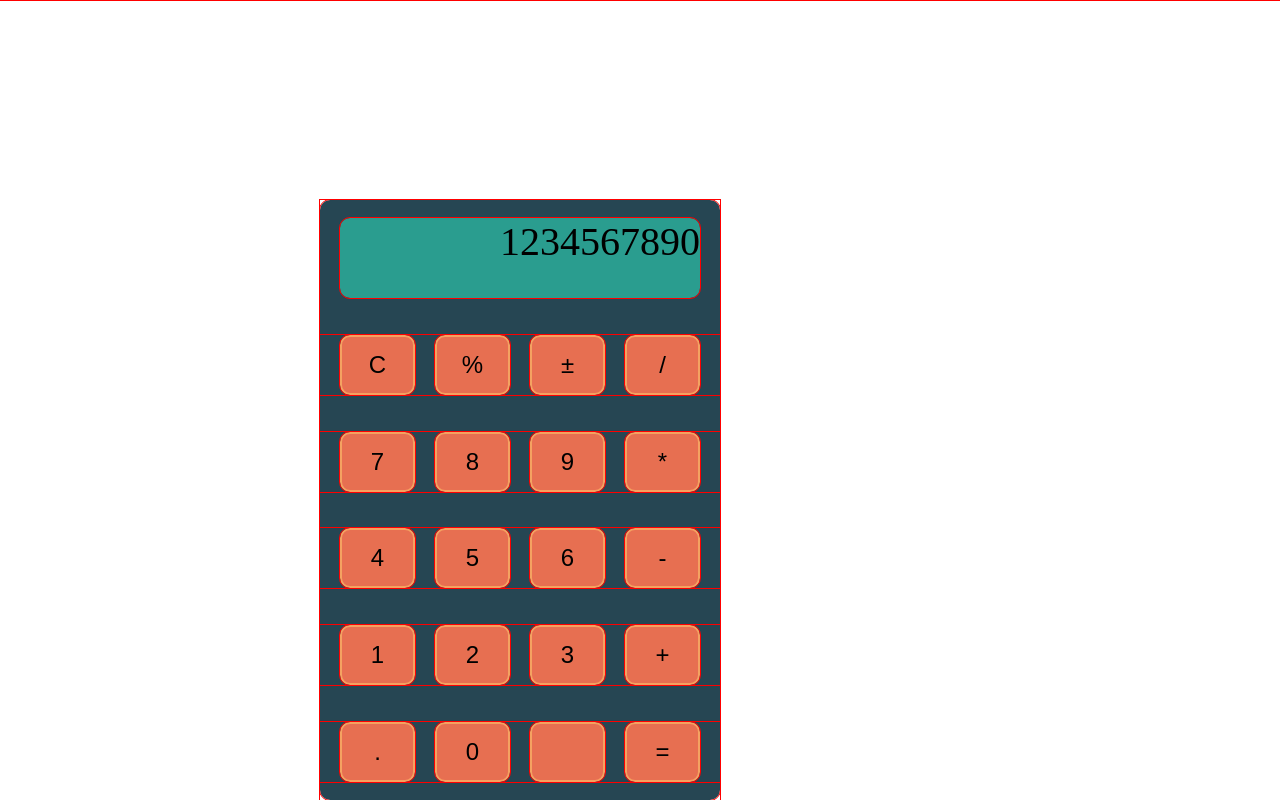
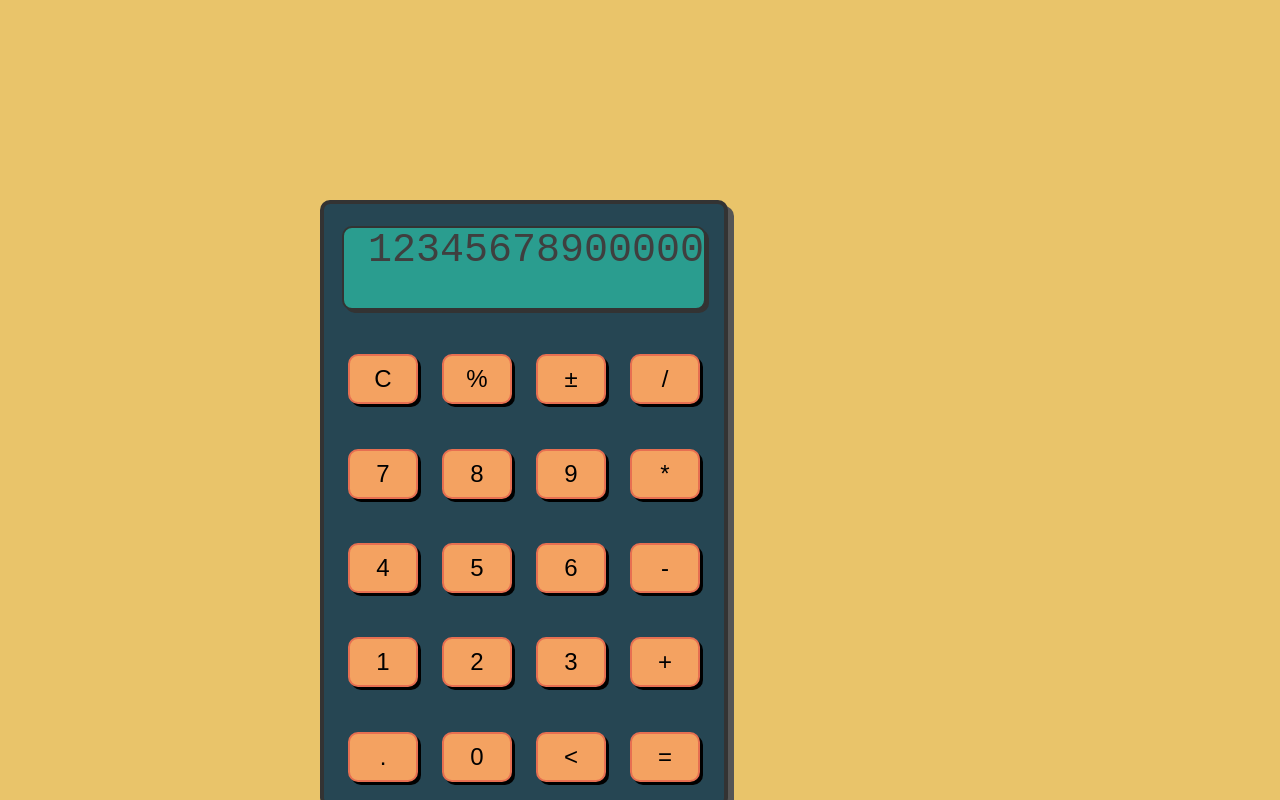
Before and after one commit to boeing-byte/calculator-TOP, a plain HTML site: page index.html in a window 1280 px wide. Drawn offline with Linux system fonts and the light colour scheme.

Commit message:
added some key functionality, just updates the screen currently

```diff
--- a/index.html
+++ b/index.html
@@ -9,36 +9,36 @@
 </head>
 <body>
     <div class="container">
-        <div class="screen">1234567890</div>
+        <div class="screen">12345678900000</div>
         <div class="row 1">
-            <button class="key">C</button>
-            <button class="key">%</button>
-            <button class="key">±</button>
-            <button class="key">/</button>
+            <button class="key clear">C</button>
+            <button class="key op">%</button>
+            <button class="key op">±</button>
+            <button class="key op">/</button>
         </div>
         <div class="row 2">
-            <button class="key">7</button>
-            <button class="key">8</button>
-            <button class="key">9</button>
-            <button class="key">*</button>
+            <button class="key num">7</button>
+            <button class="key num">8</button>
+            <button class="key num">9</button>
+            <button class="key op ">*</button>
         </div>
         <div class="row 3">
-            <button class="key">4</button>
-            <button class="key">5</button>
-            <button class="key">6</button>
-            <button class="key">-</button>
+            <button class="key num">4</button>
+            <button class="key num">5</button>
+            <button class="key num">6</button>
+            <button class="key op">-</button>
         </div>
         <div class="row 4">
-            <button class="key">1</button>
-            <button class="key">2</button>
-            <button class="key">3</button>
-            <button class="key">+</button>
+            <button class="key num">1</button>
+            <button class="key num">2</button>
+            <button class="key num">3</button>
+            <button class="key op">+</button>
         </div>
         <div class="row 5">
-            <button class="key">.</button>
-            <button class="key">0</button>
-            <button class="key"></button>
-            <button class="key">=</button>
+            <button class="key op">.</button>
+            <button class="key num">0</button>
+            <button class="key op"><</button>
+            <button class="key equals">=</button>
         </div>
     </div>
 </body>
--- a/script.js
+++ b/script.js
@@ -3,23 +3,61 @@ let a;
 let b;
 let op;
 
+// string to go onto the screen
+let inputStr = ""
+
+let prevKeyOp;
+
+const screen = document.querySelector(".screen")
+
+// TO DO
+const createInputStr = function(key) {
+    let keyType = key.classList[1];
+
+    if (keyType == "clear") {
+        screen.innerText = ""
+    } else if (keyType == "equals") {
+        screen.innerText = "="
+    } else if (keyType == "op") {
+        screen.innerText = keyType
+        // check if previous key was an operator
+    } else {
+        screen.innerText = key.innerText
+    }
+    console.log(`${key.innerText} ${key.classList[1]}`)
+}
+// function to take click event, check if it is "clear"
+// then check if it is equals
+// then check if it is an operator key,
+// if it is, check if previous key was an operator
+// if not, and it is a number, add it to string
+
+
+
+
+// Add event listeners for click on each key
+let keys = document.querySelectorAll(".key")
+keys = Array.from(keys)
+keys.forEach((key) => {key.addEventListener("click", () => createInputStr(key))});
+
+
+
 // functions for operations
-// add
+
 const add = function(a, b) {
     return a + b;
 }
 
-// subtract
 const subtract = function(a, b) {
     return a - b;
 }
 
-// multiply
+
 const multiply = function(a, b) {
     return a * b;
 }
 
-// divide
+
 const divide = function(a, b) {
     if (b == 0) {
         return  "ERROR";
@@ -47,8 +85,17 @@ const operator = function (a, b, op) {
     return result;
 }
 
-console.log(operator(4, 2, '+'))
-console.log(operator(4, 2, '-'))
-console.log(operator(4, 2, '/'))
-console.log(operator(4, 2, '*'))
-console.log(operator(4, 0, '/'))
+// function to create input string on screen
+
+// const createInputStr = function(key, keyType, inputStr, prevKeyOp) {
+
+//     if (prevKeyOp && keyType != "num") {
+//         prevKeyOp = true;
+//         return [...key, prevKeyOp];
+//     } else {
+//     prevKeyOp = false;
+//     return [...key, prevKeyOp];
+//     }
+//  }
+
+// function to update screen?
--- a/styles.css
+++ b/styles.css
@@ -1,18 +1,20 @@
 
 * {
-    outline: 1px solid red;
+    /* outline: 1px solid red; */
     margin: 0;
     padding: 0;
-
 }
 
 body {
+    font-family: 'Courier New', Courier, monospace;
     display: flex;
     justify-content: center;
     align-items: center;
     position: fixed;
     top: 25%;
     left: 25%;
+    background-color: #e9c46a;
+
 }
 
 .container {
@@ -22,8 +24,9 @@ body {
     width: 400px;
     height: 600px;
     background-color: #264653;
+    border: 4px solid #333333;
     border-radius: 10px;
-    box-shadow: 10px, 10px;
+    box-shadow: 6px 6px #555555;
 }
 
 .row {
@@ -32,12 +35,17 @@ body {
 }
 
 .key {
-    width: 75px;
-    height: 60px;
+    width: 70px;
+    height: 50px;
     font-size: 18pt;
-    border: 2px solid #F4A261;
-    background-color: #E76F51;
+    border: 2px solid #E76F51;
+    background-color: #F4A261;
     border-radius: 10px;
+    box-shadow: 3px 3px #000000;
+}
+
+.key:hover{
+    background-color: #f1ad74;
 }
 
 .screen {
@@ -47,6 +55,9 @@ body {
     text-align: end;
     font-size: 30pt;
     background-color: #2A9D8F;
+    border: 2px solid #333333;
     border-radius: 10px;
+    box-shadow: 3px 3px #333333;
+    color: #3f3f3f;
 
 }
```
Also changed, not shown: 1 other file.
